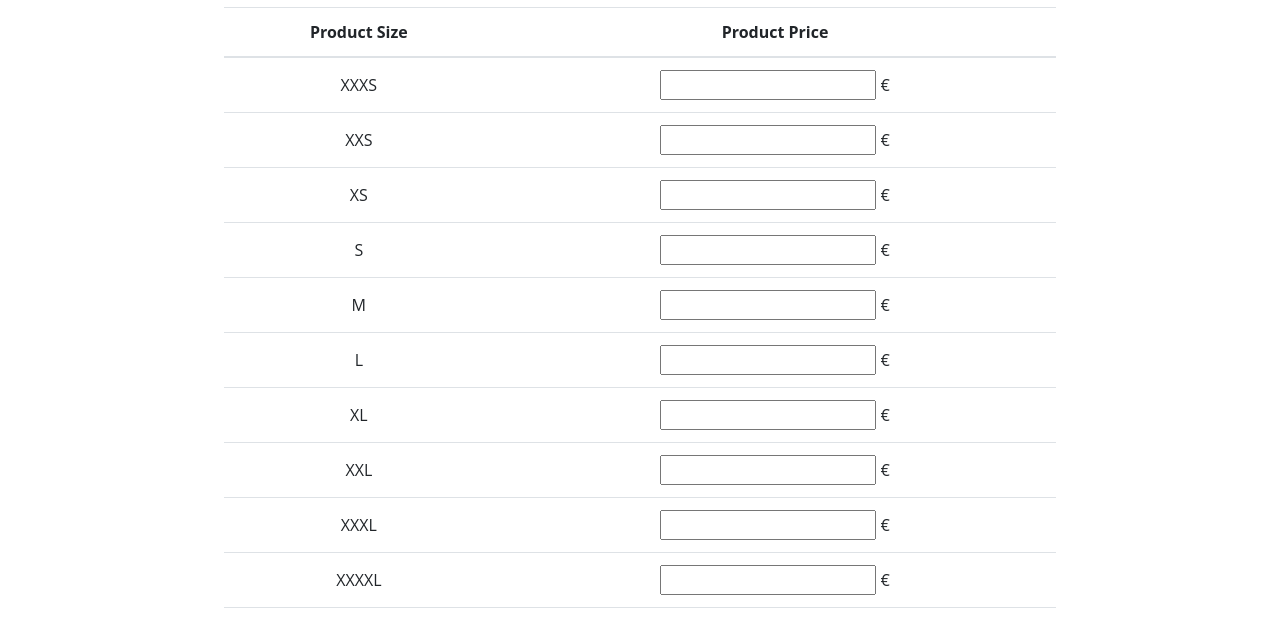
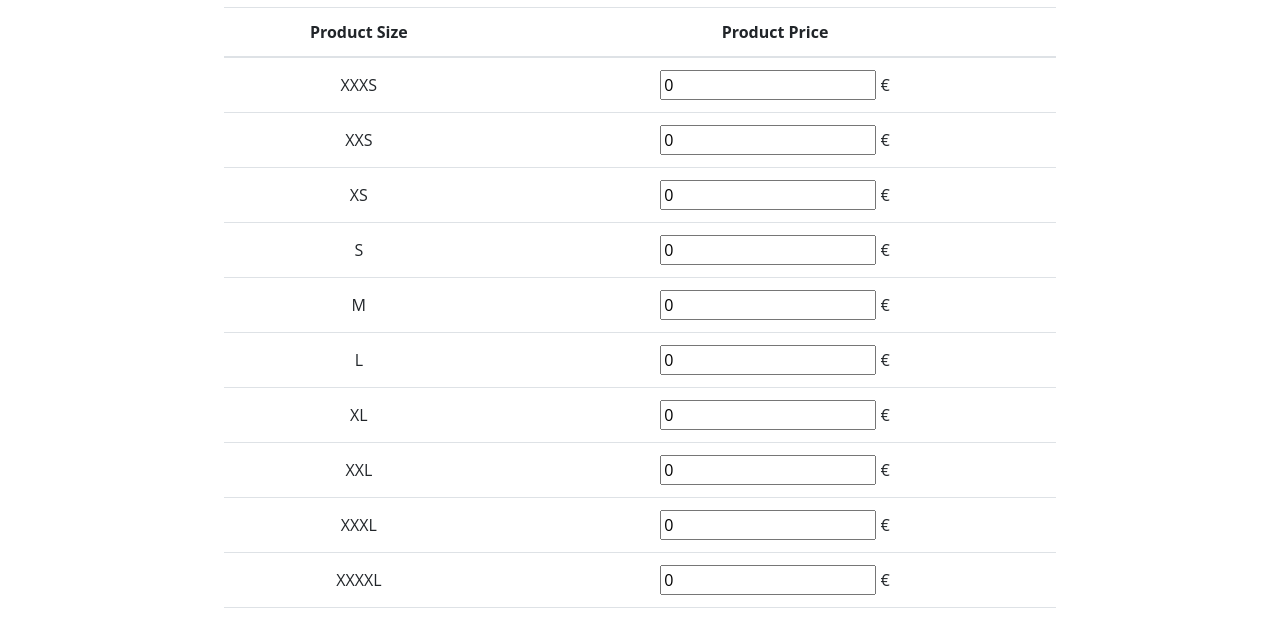
Before and after one commit to Sathira-Wijeratne/StyleSync-Solutions, a React (Create React App) app in the folder frontend/: page /adminhome/salesforecast in a window 1280 px wide. Shown: the part 303-921 px from the top of the page. Built offline with nearby package versions, Linux system fonts and the light colour scheme; the HTML template or start-up script is replaced by a standard one.

Commit message:
Get input values and pass

```diff
--- a/frontend/src/components/SalesForecast.js
+++ b/frontend/src/components/SalesForecast.js
@@ -2,12 +2,61 @@ import React, { useState } from "react";
 import Button from "react-bootstrap/Button";
 
 export default function SalesForecast() {
+  const [XXXS_P, setXXXS_P] = useState(0);
+  const [XXS_P, setXXS_P] = useState(0);
+  const [XS_P, setXS_P] = useState(0);
+  const [S_P, setS_P] = useState(0);
+  const [M_P, setM_P] = useState(0);
+  const [L_P, setL_P] = useState(0);
+  const [XL_P, setXL_P] = useState(0);
+  const [XXL_P, setXXL_P] = useState(0);
+  const [XXXL_P, setXXXL_P] = useState(0);
+  const [XXXXL_P, setXXXXL_P] = useState(0);
+  const [XXXXXL_P, setXXXXXL_P] = useState(0);
+
   function getPredictions(e) {
     e.preventDefault();
-    var jsonobj = { test: "testval", name: "Poorna" };
-    var data = JSON.stringify(jsonobj);
-    window.localStorage.setItem("data", data);
-    window.location.replace("/adminhome/salesforecast/result");
+
+    if (validate() === true) {
+      var jsonobj = {
+        XXXS_P,
+        XXS_P,
+        XS_P,
+        S_P,
+        M_P,
+        L_P,
+        XL_P,
+        XXL_P,
+        XXXL_P,
+        XXXXL_P,
+        XXXXXL_P,
+      };
+      var data = JSON.stringify(jsonobj);
+      window.localStorage.setItem("data", data);
+      window.location.replace("/adminhome/salesforecast/result");
+    } else {
+      alert("Please enter a product price at least for a one size category!");
+    }
+  }
+
+  function validate() {
+    if (
+      XXXS_P == 0 &&
+      XXS_P == 0 &&
+      XS_P == 0 &&
+      S_P == 0 &&
+      M_P == 0 &&
+      L_P == 0 &&
+      XL_P == 0 &&
+      XXL_P == 0 &&
+      XXXL_P == 0 &&
+      XXXXL_P == 0 &&
+      XXXXXL_P == 0
+    ) {
+      return false;
+    } else {
+      return true;
+    }
   }
 
   return (
@@ -38,67 +87,210 @@ export default function SalesForecast() {
             <tr>
               <td className="align-middle">XXXS</td>
               <td>
-                <input type="number" step="0.01" /> €
+                <input
+                  type="number"
+                  step="0.01"
+                  min="0"
+                  value={XXXS_P}
+                  onChange={(e) => {
+                    if (e.target.value === "") {
+                      setXXXS_P(0);
+                    } else {
+                      setXXXS_P(e.target.value);
+                    }
+                  }}
+                />{" "}
+                €
               </td>
             </tr>
             <tr>
               <td className="align-middle">XXS</td>
               <td>
-                <input type="number" step="0.01" /> €
+                <input
+                  type="number"
+                  step="0.01"
+                  min="0"
+                  value={XXS_P}
+                  onChange={(e) => {
+                    if (e.target.value === "") {
+                      setXXS_P(0);
+                    } else {
+                      setXXS_P(e.target.value);
+                    }
+                  }}
+                />{" "}
+                €
               </td>
             </tr>
             <tr>
               <td className="align-middle">XS</td>
               <td>
-                <input type="number" step="0.01" /> €
+                <input
+                  type="number"
+                  step="0.01"
+                  min="0"
+                  value={XS_P}
+                  onChange={(e) => {
+                    if (e.target.value === "") {
+                      setXS_P(0);
+                    } else {
+                      setXS_P(e.target.value);
+                    }
+                  }}
+                />{" "}
+                €
               </td>
             </tr>
             <tr>
               <td className="align-middle">S</td>
               <td>
-                <input type="number" step="0.01" /> €
+                <input
+                  type="number"
+                  step="0.01"
+                  min="0"
+                  value={S_P}
+                  onChange={(e) => {
+                    if (e.target.value === "") {
+                      setS_P(0);
+                    } else {
+                      setS_P(e.target.value);
+                    }
+                  }}
+                />{" "}
+                €
               </td>
             </tr>
             <tr>
               <td className="align-middle">M</td>
               <td>
-                <input type="number" step="0.01" /> €
+                <input
+                  type="number"
+                  step="0.01"
+                  min="0"
+                  value={M_P}
+                  onChange={(e) => {
+                    if (e.target.value === "") {
+                      setM_P(0);
+                    } else {
+                      setM_P(e.target.value);
+                    }
+                  }}
+                />{" "}
+                €
               </td>
             </tr>
             <tr>
               <td className="align-middle">L</td>
               <td>
-                <input type="number" step="0.01" /> €
+                <input
+                  type="number"
+                  step="0.01"
+                  min="0"
+                  value={L_P}
+                  onChange={(e) => {
+                    if (e.target.value === "") {
+                      setL_P(0);
+                    } else {
+                      setL_P(e.target.value);
+                    }
+                  }}
+                />{" "}
+                €
               </td>
             </tr>
             <tr>
               <td className="align-middle">XL</td>
               <td>
-                <input type="number" step="0.01" /> €
+                <input
+                  type="number"
+                  step="0.01"
+                  min="0"
+                  value={XL_P}
+                  onChange={(e) => {
+                    if (e.target.value === "") {
+                      setXL_P(0);
+                    } else {
+                      setXL_P(e.target.value);
+                    }
+                  }}
+                />{" "}
+                €
               </td>
             </tr>
             <tr>
               <td className="align-middle">XXL</td>
               <td>
-                <input type="number" step="0.01" /> €
+                <input
+                  type="number"
+                  step="0.01"
+                  min="0"
+                  value={XXL_P}
+                  onChange={(e) => {
+                    if (e.target.value === "") {
+                      setXXL_P(0);
+                    } else {
+                      setXXL_P(e.target.value);
+                    }
+                  }}
+                />{" "}
+                €
               </td>
             </tr>
             <tr>
               <td className="align-middle">XXXL</td>
               <td>
-                <input type="number" step="0.01" /> €
+                <input
+                  type="number"
+                  step="0.01"
+                  min="0"
+                  value={XXXL_P}
+                  onChange={(e) => {
+                    if (e.target.value === "") {
+                      setXXXL_P(0);
+                    } else {
+                      setXXXL_P(e.target.value);
+                    }
+                  }}
+                />{" "}
+                €
               </td>
             </tr>
             <tr>
               <td className="align-middle">XXXXL</td>
               <td>
-                <input type="number" step="0.01" /> €
+                <input
+                  type="number"
+                  step="0.01"
+                  min="0"
+                  value={XXXXL_P}
+                  onChange={(e) => {
+                    if (e.target.value === "") {
+                      setXXXXL_P(0);
+                    } else {
+                      setXXXXL_P(e.target.value);
+                    }
+                  }}
+                />{" "}
+                €
               </td>
             </tr>
             <tr>
               <td className="align-middle">XXXXXL</td>
               <td>
-                <input type="number" step="0.01" /> €
+                <input
+                  type="number"
+                  step="0.01"
+                  min="0"
+                  value={XXXXXL_P}
+                  onChange={(e) => {
+                    if (e.target.value === "") {
+                      setXXXXXL_P(0);
+                    } else {
+                      setXXXXXL_P(e.target.value);
+                    }
+                  }}
+                />{" "}
+                €
               </td>
             </tr>
             <br />
```
